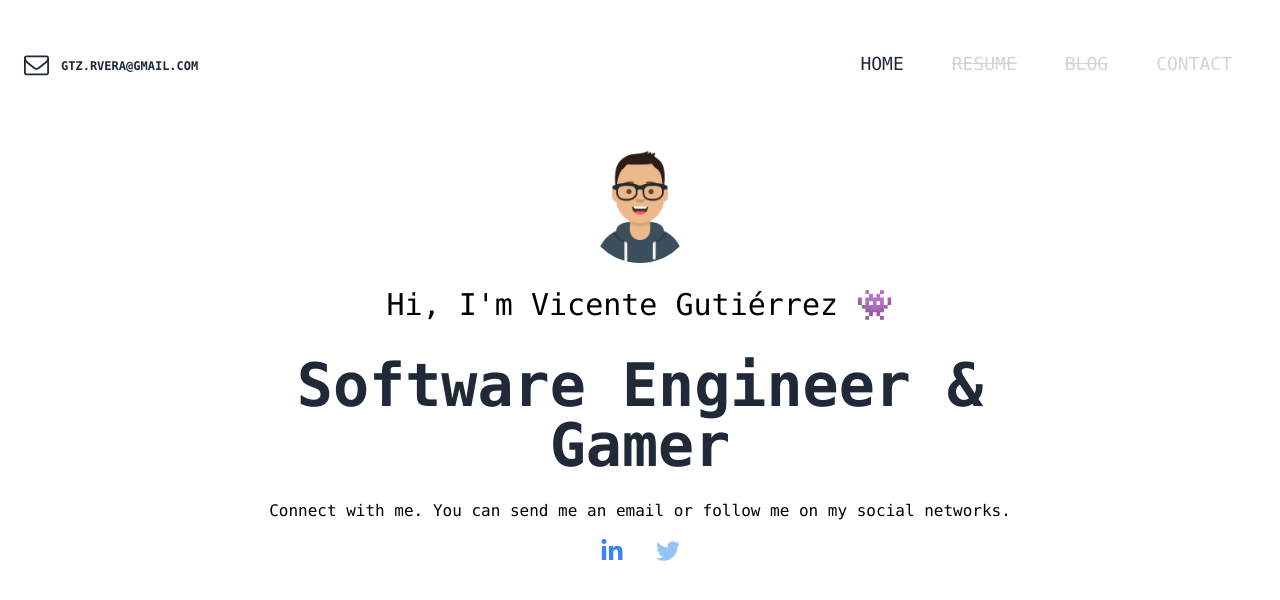
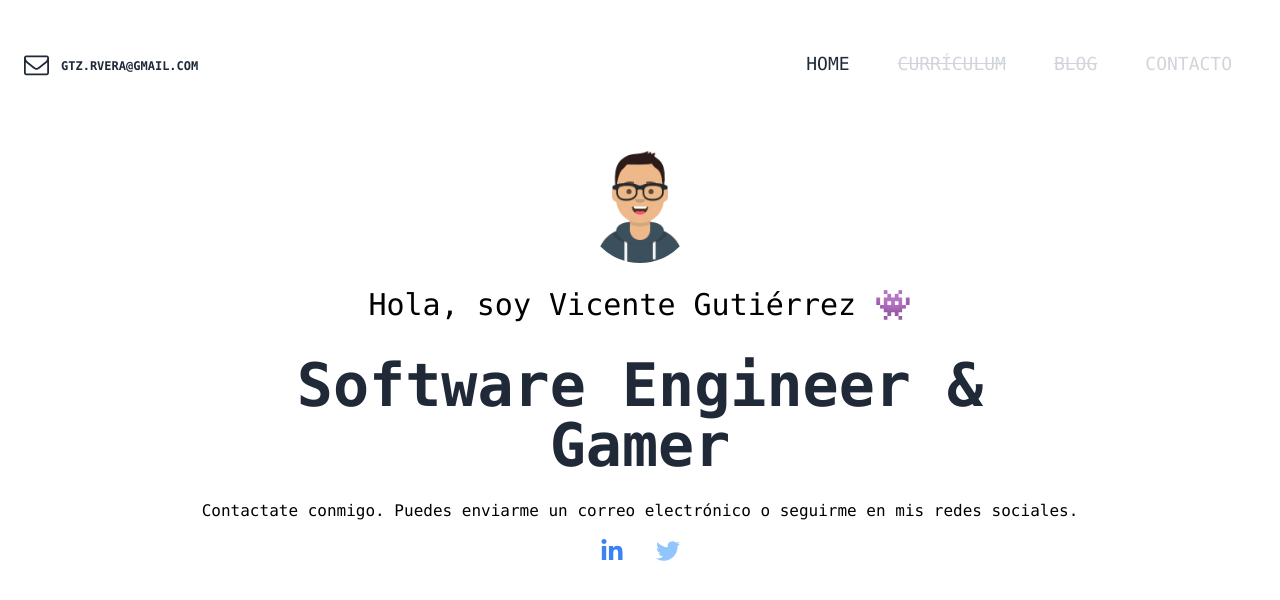
Before and after one commit to vcgtz/about-me, a Vue app: page / in a window 1280 px wide. Shown: the top 600 px of the page. Built offline with nearby package versions, Linux system fonts and the light colour scheme; the HTML template or start-up script is replaced by a standard one.

Commit message:
Translate to spanish

```diff
--- a/src/components/Header.vue
+++ b/src/components/Header.vue
@@ -9,12 +9,12 @@
             :to="{ name: 'home'}"
             :class="{'text-gray-800': currentRoute === 'home'}"
             class="py-2 px-6 flex hover:text-gray-800">Home</router-link>
-          <a href="#" class="py-2 px-6 flex hover:text-gray-300 line-through cursor-not-allowed">Resume</a>
+          <a href="#" class="py-2 px-6 flex hover:text-gray-300 line-through cursor-not-allowed">Currículum</a>
           <a href="#" class="py-2 px-6 flex hover:text-gray-300 line-through cursor-not-allowed">Blog</a>
           <router-link
             :to="{ name: 'contact'}"
             :class="{'text-gray-800': currentRoute === 'contact'}"
-            class="py-2 px-6 flex hover:text-gray-800">Contact</router-link>
+            class="py-2 px-6 flex hover:text-gray-800">Contacto</router-link>
         </nav>
 
         <nav v-if="showMobileMenu" class="lg:hidden absolute top-0 right-0 w-auto p-10 bg-white text-lg text-right justify-items-end text-gray-300 z-50">
@@ -23,12 +23,12 @@
             :to="{ name: 'home'}"
             :class="{'text-gray-800': currentRoute === 'home'}"
             class="py-2 px-6 flex hover:text-gray-800">Home</router-link>
-          <a href="#" class="py-2 px-6 flex hover:text-gray-300 line-through cursor-not-allowed">Resume</a>
+          <a href="#" class="py-2 px-6 flex hover:text-gray-300 line-through cursor-not-allowed">Currículum</a>
           <a href="#" class="py-2 px-6 flex hover:text-gray-300 line-through cursor-not-allowed">Blog</a>
           <router-link
             :to="{ name: 'contact'}"
             :class="{'text-gray-800': currentRoute === 'contact'}"
-            class="py-2 px-6 flex hover:text-gray-800">Contact</router-link>
+            class="py-2 px-6 flex hover:text-gray-800">Contacto</router-link>
         </nav>
 
         <button @click="openMobileMenu()" class="lg:hidden flex flex-col ml-4">
--- a/src/views/Home.vue
+++ b/src/views/Home.vue
@@ -7,14 +7,14 @@
       <div class="container mx-auto px-6 flex flex-col justify-between items-center relative py-4">
         <div class="flex flex-col">
           <img src="@/assets/profile.png" class="rounded-full w-28 mx-auto"/>
-          <p class="text-3xl my-6 text-center dark:text-white">Hi, I&#x27;m Vicente Gutiérrez 👾</p>
+          <p class="text-3xl my-6 text-center dark:text-white">Hola, soy Vicente Gutiérrez 👾</p>
 
           <h2 class="max-w-3xl text-5xl md:text-6xl font-bold mx-auto dark:text-white text-gray-800 text-center py-2">
             Software Engineer & Gamer
           </h2>
 
           <div class="flex items-center justify-center mt-4">
-            Connect with me. You can send me an email or follow me on my social networks.
+            Contactate conmigo. Puedes enviarme un correo electrónico o seguirme en mis redes sociales.
           </div>
 
           <div class="flex items-center justify-center">
```
